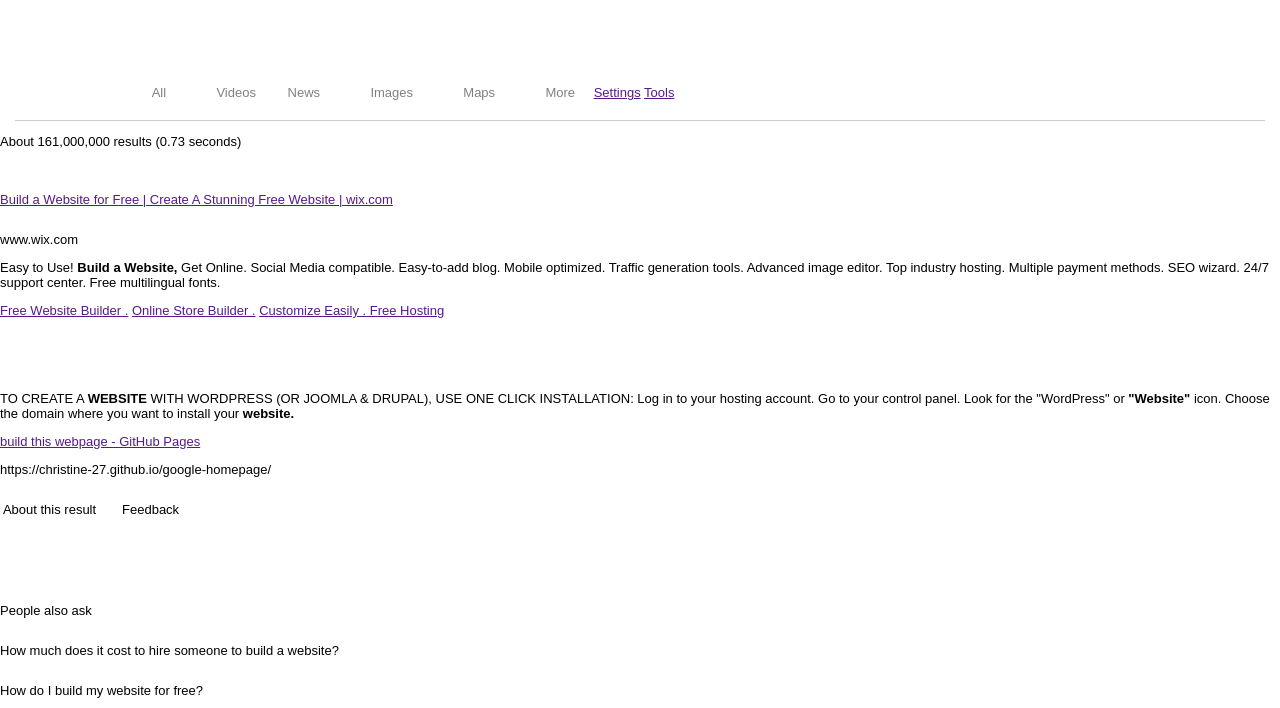
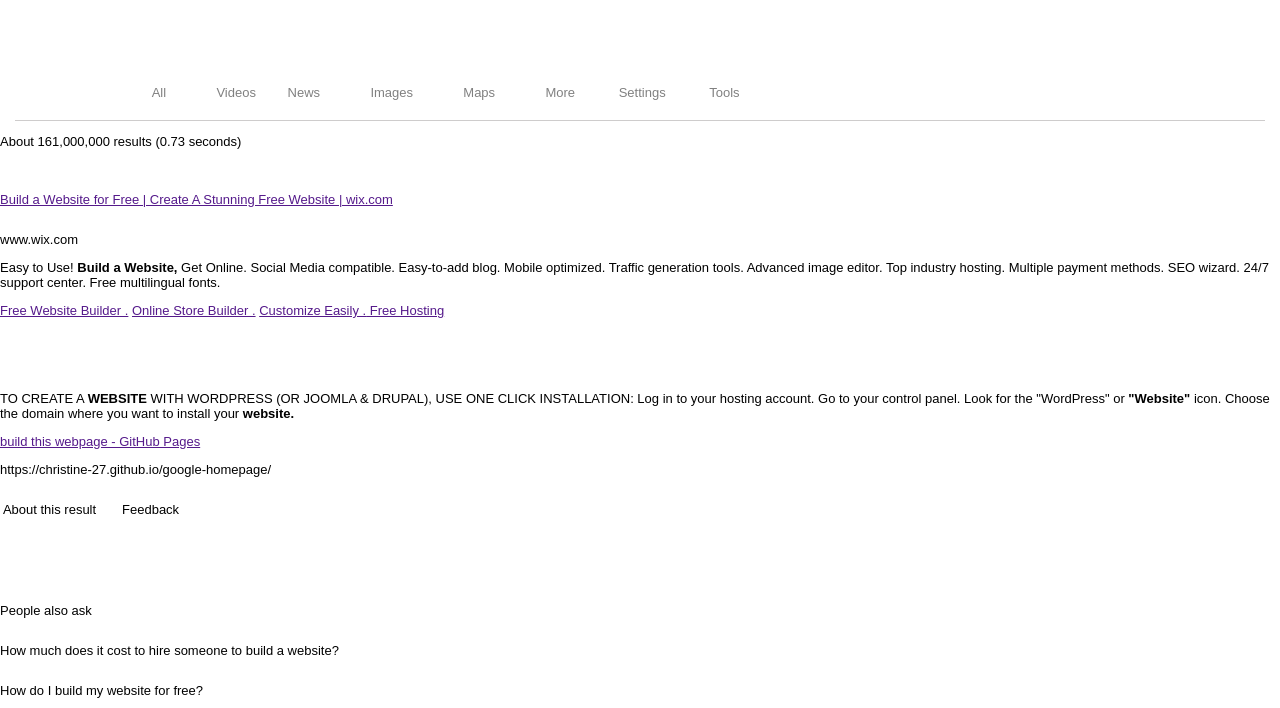
Before and after one commit to chelmerrox/Google.com-search-results-page, a plain HTML site: page index.html in a window 1280 px wide. Shown: the part 65-773 px from the top of the page. Drawn offline with Linux system fonts and the light colour scheme.

Commit message:
Add styles to top right tabs

```diff
--- a/styles/style.css
+++ b/styles/style.css
@@ -144,3 +144,13 @@
     padding-bottom: 1px;
 
 }
+
+/*Styles to tabs on the right*/
+.toprighttabs {
+    color: grey;
+    text-decoration: none;
+    line-height: 4px;
+    word-spacing: 5px;
+    margin: 9px 15px 0 25px;
+    font: 13px sans-serif, arial;
+}
```
